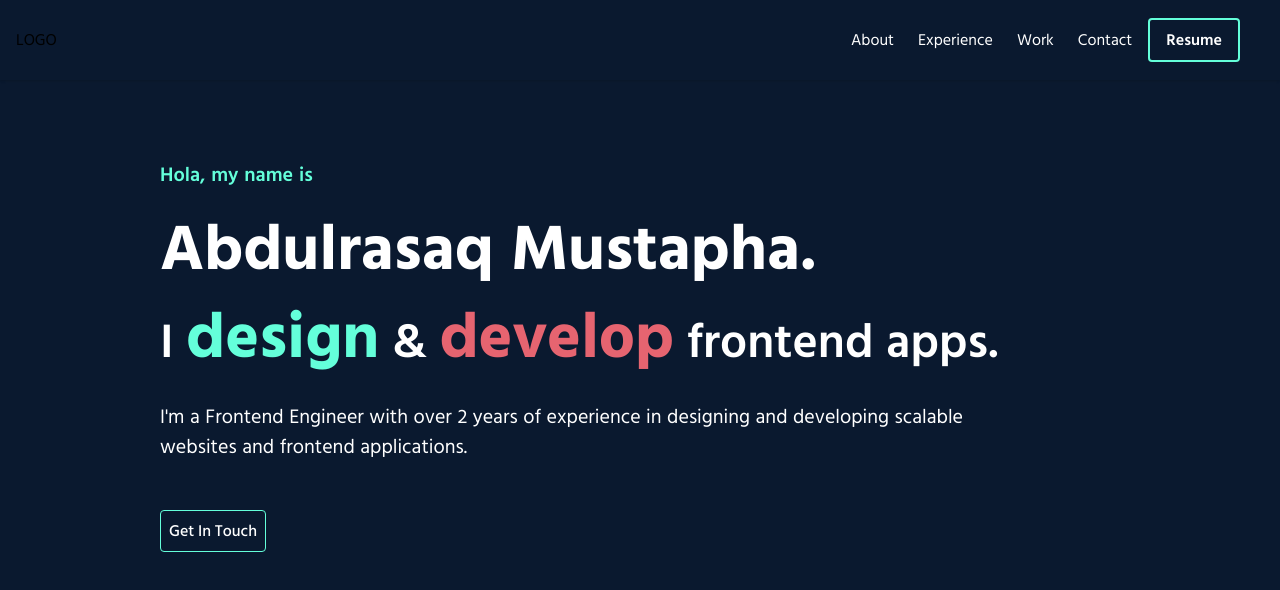
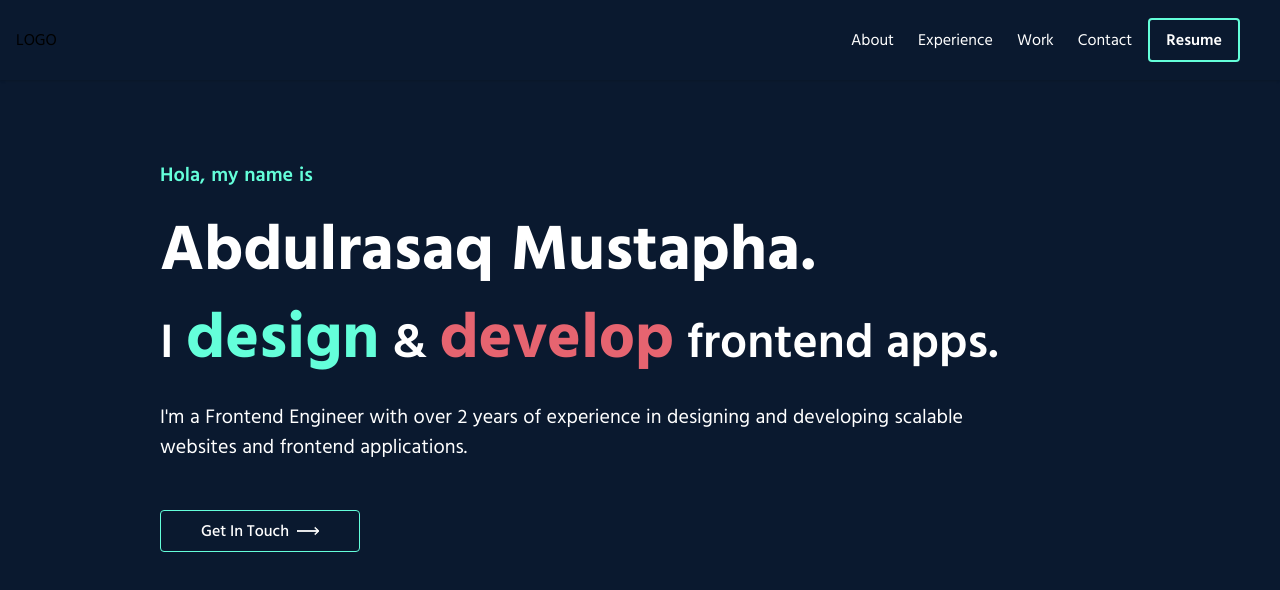
Before and after one commit to geekmaros/geekmaros-portfolio, a Nuxt app: page / in a window 1280 px wide. Shown: the top 590 px of the page. Built offline with nearby package versions, Linux system fonts and the light colour scheme.

Commit message:
increased hero button padding

```diff
--- a/assets/css/tailwind.css
+++ b/assets/css/tailwind.css
@@ -3,3 +3,7 @@
 @import 'tailwindcss/components';
 /* purgecss end ignore */
 @import 'tailwindcss/utilities';
+
+:root{
+    --regal-blue: #64ffda
+}
--- a/components/Hero.vue
+++ b/components/Hero.vue
@@ -19,9 +19,25 @@
     </p>
     <a href="mailto:razicruz@gmail.com" class="focus:outline-none">
       <button
-        class="text-white focus:outline-none mt-12 hover:bg-regal-purple hover:text-regal-blue rounded border border-regal-blue px-2 py-2 bg-transparent font-hairline font-medium"
+        class="getintouch z-10 relative flex items-center text-white focus:outline-none mt-12 hover:bg-regal-purple rounded border border-regal-blue px-2 py-2 sm:px-10 bg-transparent font-hairline font-medium"
       >
         Get In Touch
+
+        <svg
+          width="22"
+          height="22"
+          viewBox="0 0 112 38"
+          fill="none"
+          xmlns="http://www.w3.org/2000/svg"
+          class="ml-2"
+        >
+          <path
+            d="M110.768 20.7678C111.744 19.7915 111.744 18.2085 110.768 17.2322L94.8579 1.32233C93.8816 0.34602 92.2986 0.34602 91.3223 1.32233C90.346 2.29864 90.346 3.88155 91.3223 4.85786L105.464 19L91.3223 33.1421C90.346 34.1184 90.346 35.7014 91.3223 36.6777C92.2986 37.654 93.8816 37.654 94.8579 36.6777L110.768 20.7678ZM-2.73165e-09 21.5L109 21.5L109 16.5L2.73165e-09 16.5L-2.73165e-09 21.5Z"
+            fill="white"
+            stroke="#fff"
+            stroke-width="4"
+          />
+        </svg>
       </button>
     </a>
   </section>
```
Also changed, not shown: static/assets/svg/arrow-forward.png (added), static/assets/svg/arrow-forward.svg (added).
